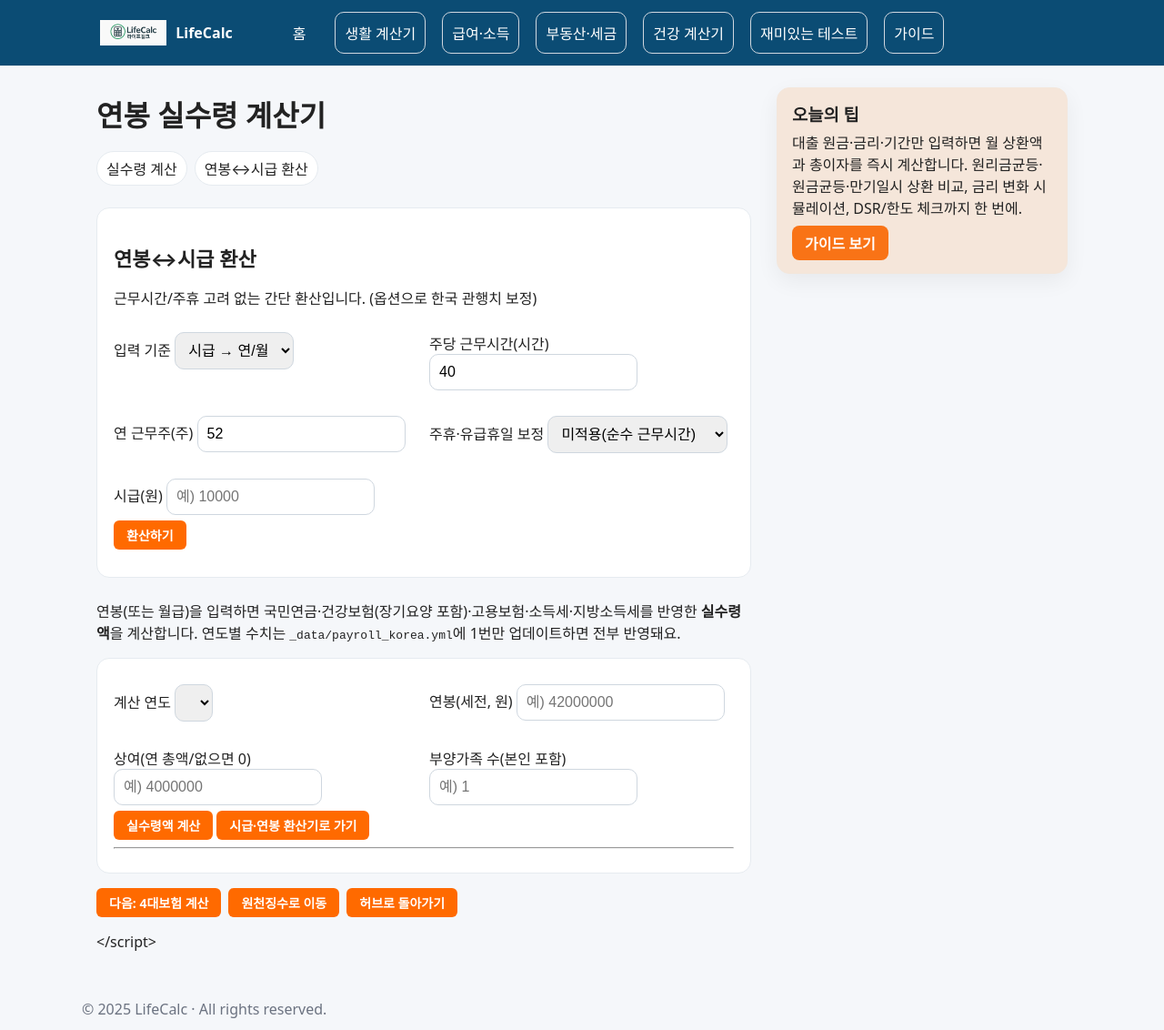
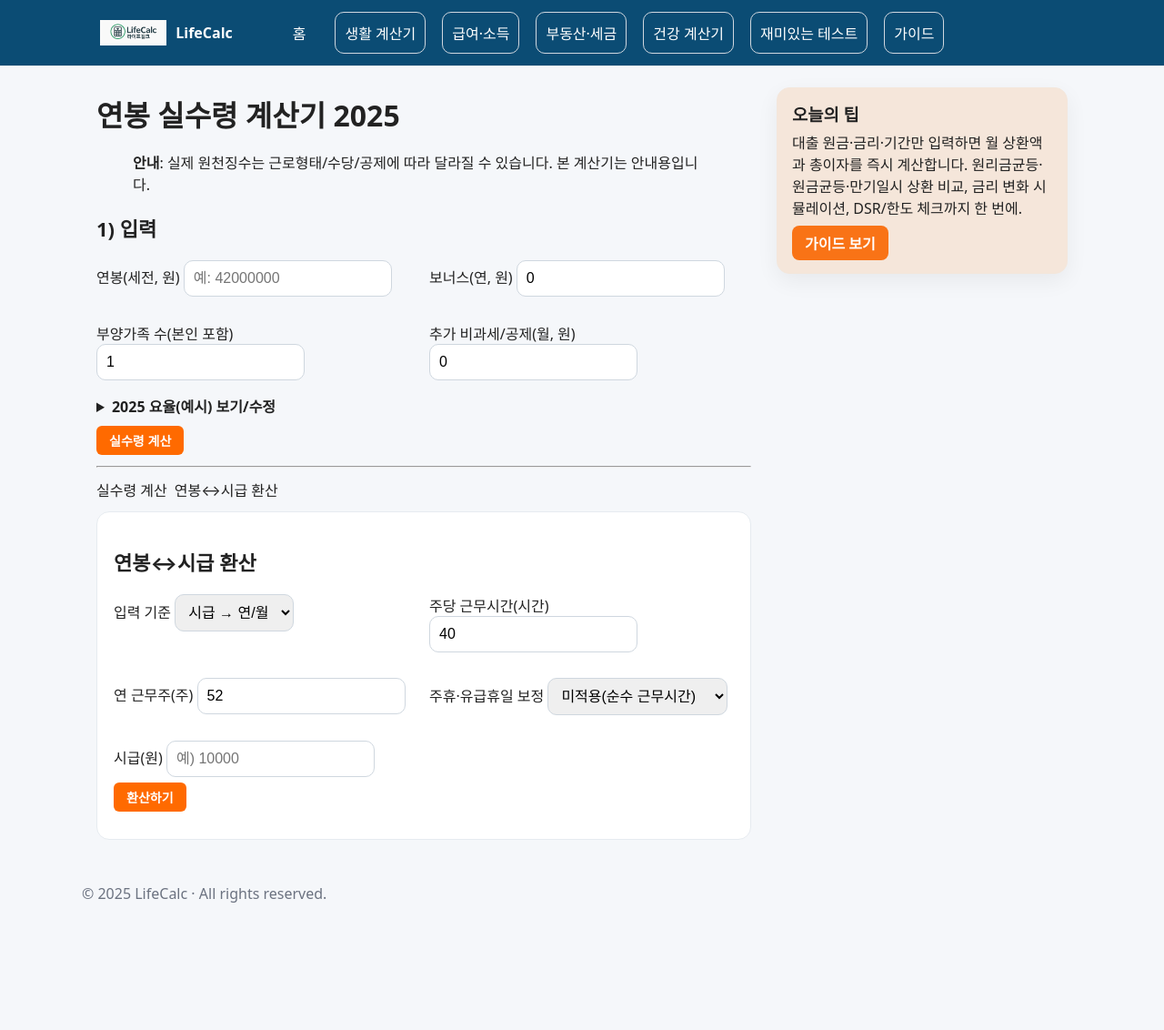
Before and after one commit to khai-lang/LifeCalc, a Jekyll site: the page built from salary/net-pay/index.md, in a window 1280 px wide and 1132 px high. Shown: the whole window at 91% size. Built offline with Jekyll 4.4.1, drawn with Linux system fonts in a browser that asks for light colours.

Commit message:
Update index.md

```diff
--- a/salary/net-pay/index.md
+++ b/salary/net-pay/index.md
@@ -1,23 +1,67 @@
 ---
 layout: default
 title: 연봉 실수령 계산기 2025
-description: 2025년 4대보험·소득세 반영한 연/월 실수령액 자동 계산. 연봉↔시급 환산 탭 제공.
+description: 2025년 4대보험·간이세액(근사) 반영한 연/월 실수령액 계산. 연봉↔시급 환산 탭 포함.
 permalink: /salary/net-pay/
 section: salary
 ---
 
-<h1>연봉 실수령 계산기</h1>
+# 연봉 실수령 계산기 2025
+
+> **안내**: 실제 원천징수는 근로형태/수당/공제에 따라 달라질 수 있습니다. 본 계산기는 안내용입니다.
+
+## 1) 입력
+<form id="np-form" onsubmit="event.preventDefault(); calcNetpay();" style="margin-bottom:12px;">
+  <div style="display:grid;grid-template-columns:1fr 1fr;gap:12px">
+    <label>연봉(세전, 원)
+      <input type="number" id="grossAnnual" placeholder="예: 42000000" required>
+    </label>
+    <label>보너스(연, 원)
+      <input type="number" id="annualBonus" value="0">
+    </label>
+    <label>부양가족 수(본인 포함)
+      <input type="number" id="dependents" value="1" min="1">
+    </label>
+    <label>추가 비과세/공제(월, 원)
+      <input type="number" id="nontaxMonthly" value="0">
+    </label>
+  </div>
+
+  <details style="margin:10px 0">
+    <summary><strong>2025 요율(예시) 보기/수정</strong></summary>
+    <div style="display:grid;grid-template-columns:repeat(4,minmax(0,1fr));gap:8px;margin-top:8px">
+      <label>국민연금(근로자 %)
+        <input type="number" id="rate_np" step="0.001">
+      </label>
+      <label>건강보험(근로자 %)
+        <input type="number" id="rate_hi" step="0.001">
+      </label>
+      <label>장기요양(% of 건강보험료)
+        <input type="number" id="rate_ltc" step="0.001">
+      </label>
+      <label>고용보험(근로자 %)
+        <input type="number" id="rate_ei" step="0.001">
+      </label>
+    </div>
+    <small class="muted">정확 요율/상하한은 매년 공시값으로 업데이트해 주세요.</small>
+  </details>
+
+  <button type="submit" class="btn">실수령 계산</button>
+</form>
+
+<div id="np-out" class="result-box"></div>
+
+<hr>
+
 <!-- 탭 네비 -->
 <nav class="subnav" style="display:flex;gap:8px;flex-wrap:wrap;margin:12px 0;">
   <a class="chip" href="#netpay">실수령 계산</a>
   <a class="chip" href="#convert">연봉↔시급 환산</a>
 </nav>
 
-<!-- B. 연봉↔시급 환산 (신규 섹션) -->
-<section id="convert" class="card p-4" style="max-width:980px;margin:24px auto;scroll-margin-top:80px">
+<!-- B. 연봉↔시급 환산 -->
+<section id="convert" class="card p-4" style="max-width:980px;margin:12px auto;scroll-margin-top:80px">
   <h2>연봉↔시급 환산</h2>
-  <p class="muted">근무시간/주휴 고려 없는 간단 환산입니다. (옵션으로 한국 관행치 보정)</p>
-
   <div class="grid" style="display:grid;grid-template-columns:1fr 1fr;gap:12px">
     <label>입력 기준
       <select id="convMode">
@@ -45,142 +89,102 @@ section: salary
       <input id="convAnnual" type="number" inputmode="numeric" placeholder="예) 42000000">
     </label>
   </div>
-
-  <div class="mt-3">
-    <button class="btn" id="convBtn">환산하기</button>
-  </div>
-
+  <div class="mt-3"><button class="btn" id="convBtn">환산하기</button></div>
   <div id="convResult" class="grid-cards" style="margin-top:12px"></div>
 </section>
 
+<script>
+/* ====== 2025 요율(예시) 한 곳에서 관리 ====== */
+const RATES_2025 = {
+  np: 0.045,   // 국민연금 근로자 부담률 (예시)
+  hi: 0.035,   // 건강보험 근로자 부담률 (예시)
+  ltc: 0.1295, // 장기요양 = 건강보험료의 12.95% (예시)
+  ei: 0.009    // 고용보험 근로자 부담률 (예시)
+};
+// 입력창에 기본 세팅
+['np','hi','ltc','ei'].forEach(k=>{
+  const el = document.getElementById('rate_'+k);
+  if (el) el.value = (RATES_2025[k]*100).toString();
+});
 
-<p class="muted">연봉(또는 월급)을 입력하면 국민연금·건강보험(장기요양 포함)·고용보험·소득세·지방소득세를 반영한 <strong>실수령액</strong>을 계산합니다. 연도별 수치는 <code>_data/payroll_korea.yml</code>에 1번만 업데이트하면 전부 반영돼요.</p>
+// 숫자 포맷
+const fmtKR = n => (Math.round(n)).toLocaleString('ko-KR');
+const clamp0 = n => Math.max(0, Number(n)||0);
 
-<div class="card p-4" style="max-width:980px;margin:auto">
-  <div class="grid" style="display:grid;grid-template-columns:1fr 1fr;gap:12px">
-    <label>계산 연도
-      <select id="year"></select>
-    </label>
-    <label>연봉(세전, 원)
-      <input id="annual" type="number" inputmode="numeric" placeholder="예) 42000000">
-    </label>
-    <label>상여(연 총액/없으면 0)
-      <input id="annualBonus" type="number" inputmode="numeric" placeholder="예) 4000000">
-    </label>
-    <label>부양가족 수(본인 포함)
-      <input id="dependents" type="number" min="1" step="1" placeholder="예) 1">
-    </label>
-  </div>
-
-  <div class="mt-3">
-    <button class="btn primary" id="calcBtn">실수령액 계산</button>
-    <a class="btn" href="/finance/salary-hourly/">시급·연봉 환산기로 가기</a>
-  </div>
-
-  <hr class="my-4">
-
-  <div id="result" class="grid-cards"></div>
-</div>
-
-<script>
-// 연도별 파라미터 불러오기
-const PAYROLL = {{ site.data.payroll_korea | jsonify }};
-
-// UI 세팅: 연도
-const yearSel = document.getElementById('year');
-Object.keys(PAYROLL).sort().reverse().forEach(y=>{
-  const opt=document.createElement('option'); opt.value=y; opt.textContent=y+'년';
-  yearSel.appendChild(opt);
-});
-const currentY = String(new Date().getFullYear());
-if (PAYROLL[currentY]) yearSel.value = currentY;
-
-// 포맷
-const fmt = n => (Math.round(n)).toLocaleString('ko-KR');
-
-// 국민연금(하한/상한 적용)
-function nationalPension(monthlySalary, cfg){
-  const base = Math.min(Math.max(monthlySalary, cfg.floor), cfg.ceiling);
-  return base * cfg.rate;
-}
-// 건강보험 + 장기요양
-function healthInsurance(monthlySalary, cfg){
-  const hi = monthlySalary * cfg.employee_rate;
-  const ltc = hi * cfg.ltc_rate;
-  return { hi, ltc, total: hi + ltc };
-}
-// 고용보험
-const employmentInsurance = (monthlySalary, cfg) => monthlySalary * cfg.rate;
-
-// 간편 소득세(월 과세표준 근사) + 지방소득세
-function incomeTaxApprox(monthlyTaxBase, brackets, localRate, dependents){
-  let tax = 0;
-  for (const b of brackets){
-    if (monthlyTaxBase <= b.up_to) { tax = monthlyTaxBase * b.rate - (b.quick_deduction || 0); break; }
-  }
-  if (tax < 0) tax = 0;
-  // 간이세액표 근사 보정: 1인 초과 부양가족당 소액 차감(근사)
-  tax = Math.max(0, tax - Math.max(0, dependents - 1) * 10000);
-  const local = tax * localRate;
-  return { income: tax, local, total: tax + local };
+function getRates(){
+  const np = clamp0(document.getElementById('rate_np').value)/100 || RATES_2025.np;
+  const hi = clamp0(document.getElementById('rate_hi').value)/100 || RATES_2025.hi;
+  const ltc= clamp0(document.getElementById('rate_ltc').value)/100 || RATES_2025.ltc;
+  const ei = clamp0(document.getElementById('rate_ei').value)/100 || RATES_2025.ei;
+  return {np, hi, ltc, ei};
 }
 
-// 계산
-document.getElementById('calcBtn').addEventListener('click', ()=>{
-  const year = yearSel.value;
-  const cfg = PAYROLL[year];
-  const annual = Number(document.getElementById('annual').value || 0);
-  const annualBonus = Number(document.getElementById('annualBonus').value || 0);
-  const dependents = Math.max(1, Number(document.getElementById('dependents').value || cfg.default_dependents || 1));
+function approxWithholding(monthTaxable, dependents){
+  // 간이세액 매우 단순 근사: 기본공제/부양가족에 따라 대략적 비율 적용
+  // ※ 실제 간이세액표가 아니라 안내용 근사입니다.
+  const base = monthTaxable;
+  let rate = 0.03; // 기본
+  if (base > 4_000_000) rate = 0.065;
+  else if (base > 3_000_000) rate = 0.055;
+  else if (base > 2_000_000) rate = 0.045;
+  // 부양가족 많으면 약간 낮춤
+  rate = Math.max(0, rate - (dependents-1)*0.003);
+  const tax = base * rate;
+  const local = tax * 0.1; // 지방소득세 10%
+  return {tax: Math.round(tax), local: Math.round(local)};
+}
 
-  if (!annual || annual < 0){ alert('연봉(세전)을 입력해 주세요.'); return; }
+function calcNetpay(){
+  const annual = clamp0(document.getElementById('grossAnnual').value);
+  const bonus = clamp0(document.getElementById('annualBonus').value);
+  const deps  = Math.max(1, clamp0(document.getElementById('dependents').value));
+  const nontax= clamp0(document.getElementById('nontaxMonthly').value);
 
-  const monthlyGross = (annual + annualBonus) / 12;
+  if (!annual){ alert('연봉(세전)을 입력해 주세요.'); return; }
 
-  const np = nationalPension(monthlyGross, cfg.national_pension);
-  const hi = healthInsurance(monthlyGross, cfg.health_insurance);
-  const ei = employmentInsurance(monthlyGross, cfg.employment_insurance);
-  const socialInsTotal = np + hi.total + ei;
+  const grossYear = annual + bonus;
+  const grossMonth= grossYear/12;
 
-  const monthlyTaxBase = Math.max(0, monthlyGross - socialInsTotal);
-  const tax = incomeTaxApprox(monthlyTaxBase, cfg.income_tax_brackets_monthly, cfg.local_income_tax_rate, dependents);
+  const {np,hi,ltc,ei} = getRates();
+  // 4대보험 (상/하한은 단순화)
+  const npPay = Math.round(grossMonth * np);
+  const hiPay = Math.round(grossMonth * hi);
+  const ltcPay= Math.round(hiPay * ltc);
+  const eiPay = Math.round(grossMonth * ei);
+  const insSum = npPay + hiPay + ltcPay + eiPay;
 
-  const monthlyDeds = { np, health: hi.hi, ltc: hi.ltc, ei, income: tax.income, local: tax.local };
-  const dedSum = Object.values(monthlyDeds).reduce((a,b)=>a+b,0);
+  // 과세표준 근사: 월급여 - 비과세 - 4대보험
+  const taxable = Math.max(0, grossMonth - nontax - insSum);
+  const {tax, local} = approxWithholding(taxable, deps);
+  const netMonth = grossMonth - insSum - tax - local;
 
-  const monthlyNet = monthlyGross - dedSum;
-  const annualNet = monthlyNet * 12;
-
-  document.getElementById('result').innerHTML = `
+  const out = document.getElementById('np-out');
+  out.classList.add('show');
+  out.innerHTML = `
     <div class="card p-3">
-      <div class="title">요약</div>
+      <div class="title">결과</div>
       <div class="desc">
         <ul>
-          <li><strong>월 실수령액:</strong> ${fmt(monthlyNet)} 원</li>
-          <li><strong>연 실수령액:</strong> ${fmt(annualNet)} 원</li>
-          <li>월 총지급액(평균): ${fmt(monthlyGross)} 원</li>
+          <li><strong>월 실수령(근사):</strong> ${fmtKR(netMonth)} 원</li>
+          <li><strong>연 실수령(근사):</strong> ${fmtKR(netMonth*12)} 원</li>
         </ul>
+        <details style="margin-top:8px">
+          <summary>상세(4대보험/세금)</summary>
+          <ul>
+            <li>국민연금: ${fmtKR(npPay)} 원</li>
+            <li>건강보험: ${fmtKR(hiPay)} 원</li>
+            <li>장기요양: ${fmtKR(ltcPay)} 원</li>
+            <li>고용보험: ${fmtKR(eiPay)} 원</li>
+            <li>소득세(근사): ${fmtKR(tax)} 원</li>
+            <li>지방소득세: ${fmtKR(local)} 원</li>
+          </ul>
+        </details>
       </div>
     </div>
-    <div class="card p-3">
-      <div class="title">월 공제내역</div>
-      <div class="desc">
-        <ul>
-          <li>국민연금: ${fmt(np)} 원</li>
-          <li>건강보험: ${fmt(hi.hi)} 원</li>
-          <li>장기요양: ${fmt(hi.ltc)} 원</li>
-          <li>고용보험: ${fmt(ei)} 원</li>
-          <li>소득세(근사): ${fmt(tax.income)} 원</li>
-          <li>지방소득세: ${fmt(tax.local)} 원</li>
-          <li><strong>월 공제합계:</strong> ${fmt(dedSum)} 원</li>
-        </ul>
-      </div>
-    </div>
-    <p class="muted" style="margin-top:8px">※ 안내용 계산기입니다. 실제 급여와 차이가 날 수 있어요. 연도별 요율·상한은 <code>_data/payroll_korea.yml</code>에서 최신으로 유지해 주세요.</p>
   `;
-});
-   <script>
-// ====== 환산 탭 스크립트 ======
+}
+
+/* ====== 환산 탭 스크립트 ====== */
 const convMode = document.getElementById('convMode');
 const convHourlyWrap = document.getElementById('convHourlyWrap');
 const convAnnualWrap = document.getElementById('convAnnualWrap');
@@ -192,79 +196,36 @@ const convPaidLeave = document.getElementById('convPaidLeave');
 const convBtn = document.getElementById('convBtn');
 const convOut = document.getElementById('convResult');
 
-const fmtKR = n => (Math.round(n)).toLocaleString('ko-KR');
 const paidLeaveFactor = sel => sel === 'korea' ? 1.08 : 1.00;
-
-if (convMode) {
+if (convMode){
   convMode.addEventListener('change', ()=>{
     const m = convMode.value;
     if (m === 'hourly'){ convHourlyWrap.style.display=''; convAnnualWrap.style.display='none'; }
     else { convHourlyWrap.style.display='none'; convAnnualWrap.style.display=''; }
-    convOut.innerHTML = '';
+    convOut.innerHTML='';
   });
   convBtn.addEventListener('click', ()=>{
-    const hours = Number(convHoursPerWeek.value || 0);
-    const weeks = Number(convWeeksPerYear.value || 0);
-    const factor = paidLeaveFactor(convPaidLeave.value);
-    if (hours<=0 || weeks<=0){ alert('근무시간/근무주를 확인해 주세요.'); return; }
-
-    if (convMode.value === 'hourly'){
-      const hourly = Number(convHourly.value || 0);
-      if (!hourly){ alert('시급을 입력해 주세요.'); return; }
+    const hours = clamp0(convHoursPerWeek.value);
+    const weeks = clamp0(convWeeksPerYear.value);
+    const factor= paidLeaveFactor(convPaidLeave.value);
+    if (hours<=0 || weeks<=0){ alert('근무시간/근무주 확인'); return; }
+    if (convMode.value==='hourly'){
+      const hourly = clamp0(convHourly.value);
+      if (!hourly){ alert('시급 입력'); return; }
       const annual = hourly * hours * weeks * factor;
-      const monthly = annual / 12;
+      const monthly = annual/12;
       convOut.innerHTML = `
-        <div class="card p-3">
-          <div class="title">시급 → 연/월 환산</div>
-          <div class="desc">
-            <ul>
-              <li><strong>월 환산(세전):</strong> ${fmtKR(monthly)} 원</li>
-              <li><strong>연 환산(세전):</strong> ${fmtKR(annual)} 원</li>
-            </ul>
-          </div>
-        </div>`;
-    } else {
-      const annual = Number(convAnnual.value || 0);
-      if (!annual){ alert('연봉(세전)을 입력해 주세요.'); return; }
-      const hourly = (annual / (hours * weeks)) / factor; // 역산
-      const monthly = annual / 12;
+        <div class="card p-3"><div class="title">시급 → 연/월</div>
+        <ul><li>월(세전): ${fmtKR(monthly)} 원</li><li>연(세전): ${fmtKR(annual)} 원</li></ul></div>`;
+    }else{
+      const annual = clamp0(convAnnual.value);
+      if (!annual){ alert('연봉 입력'); return; }
+      const hourly = (annual / (hours*weeks)) / factor;
+      const monthly = annual/12;
       convOut.innerHTML = `
-        <div class="card p-3">
-          <div class="title">연봉 → 시급 환산</div>
-          <div class="desc">
-            <ul>
-              <li><strong>월 환산(세전):</strong> ${fmtKR(monthly)} 원</li>
-              <li><strong>시급(세전):</strong> ${fmtKR(hourly)} 원</li>
-            </ul>
-          </div>
-        </div>`;
+        <div class="card p-3"><div class="title">연봉 → 시급</div>
+        <ul><li>월(세전): ${fmtKR(monthly)} 원</li><li>시급(세전): ${fmtKR(hourly)} 원</li></ul></div>`;
     }
   });
 }
 </script>
-<style>.chip{display:inline-block;padding:6px 10px;border:1px solid #e6ebf0;border-radius:999px;background:#fff}.chip:hover{background:#f6f7f9}</style>
-<div class="btn-row" style="display:flex;gap:8px;flex-wrap:wrap;margin-top:16px">
-  <a class="btn" href="/finance/salary/#insurances">다음: 4대보험 계산</a>
-  <a class="btn" href="/finance/salary/#withholding">원천징수로 이동</a>
-  <a class="btn ghost" href="/finance/salary/">허브로 돌아가기</a>
-</div>
-<script type="application/ld+json">{"@context":"https://schema.org","@type":"BreadcrumbList","itemListElement":[
-  {"@type":"ListItem","position":1,"name":"급여·소득","item":"https://calculator.khaistory.com/salary/"},
-  {"@type":"ListItem","position":2,"name":"연봉 실수령 계산기","item":"https://calculator.khaistory.com/salary/net-pay/"}
-]}</script>
-
-
-<script type="application/ld+json">
-{
-  "@context":"https://schema.org",
-  "@type":"FAQPage",
-  "mainEntity":[
-    {"@type":"Question","name":"보너스는 어떻게 반영되나요?","acceptedAnswer":{"@type":"Answer","text":"보너스 총액을 12개월로 나누어 월 평균 지급액에 합산합니다."}},
-    {"@type":"Question","name":"부양가족 수는 어떻게 적용되나요?","acceptedAnswer":{"@type":"Answer","text":"간편모드에서는 부양가족 수에 따른 간이세액 근사 보정을 적용합니다. 정확모드는 간이세액표 CSV로 확장 가능합니다."}},
-    {"@type":"Question","name":"연도별 요율은 어디서 바꾸나요?","acceptedAnswer":{"@type":"Answer","text":"_data/payroll_korea.yml 파일의 해당 연도 블록을 수정하면 자동 반영됩니다."}}
-  ]
-}
-</script>
-
-
-</script>
```
